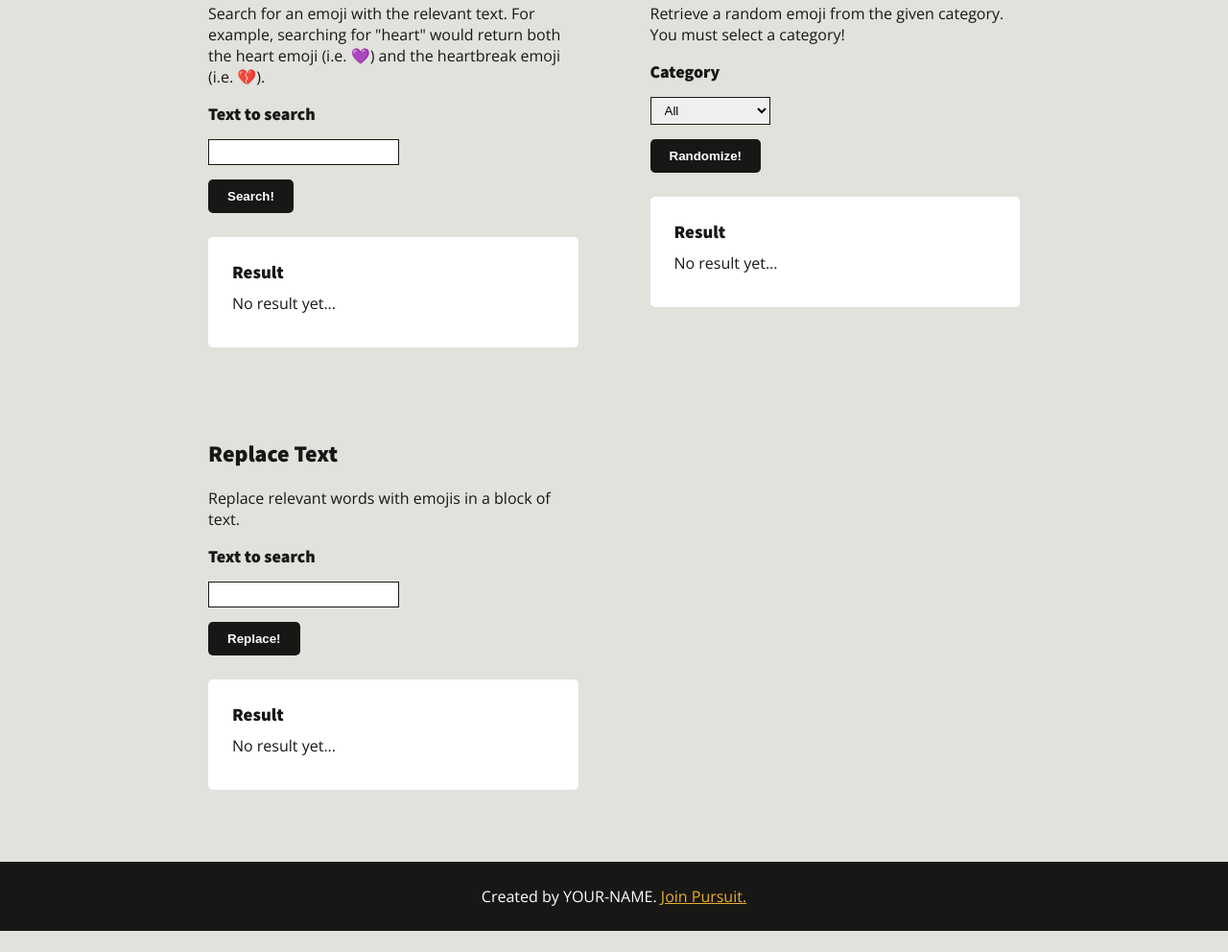
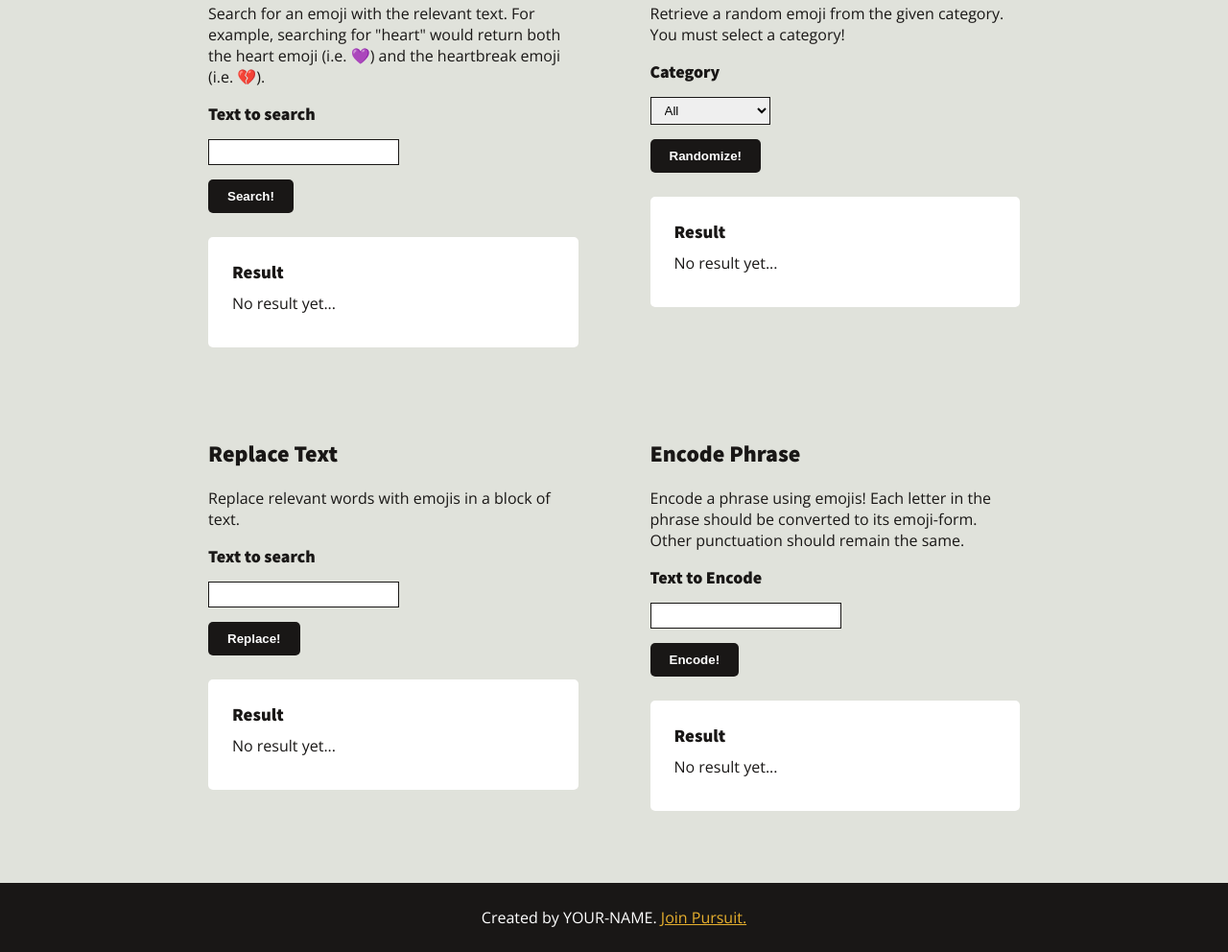
Before and after one commit to abbreviatedman/8-0-emagi-project-ending-point-10-04, a website: page index.html in a window 1280 px wide. Shown: the part 238-1230 px from the top of the page at 96% size. Before the commit the page ends 1208 px from the top, so only its background shows below. Drawn offline with nearby package versions, Linux system fonts and the light colour scheme.

Commit message:
Encode Article

```diff
--- a/index.html
+++ b/index.html
@@ -70,6 +70,21 @@
       </aside>
     </article>
 
+    <article id="encode">
+      <h2>Encode Phrase</h2>
+      <p>Encode a phrase using emojis! Each letter in the phrase should be converted to its emoji-form. Other
+        punctuation should remain the same.</p>
+      <form>
+        <label for="encode">Text to Encode</label>
+        <input type="text" id="encode-text" name="encode" />
+        <button type="submit">Encode!</button>
+      </form>
+      <aside class="result">
+        <h3>Result</h3>
+        <p>No result yet...</p>
+      </aside>
+    </article>
+
   </main>
   <footer>
     <p>
```
